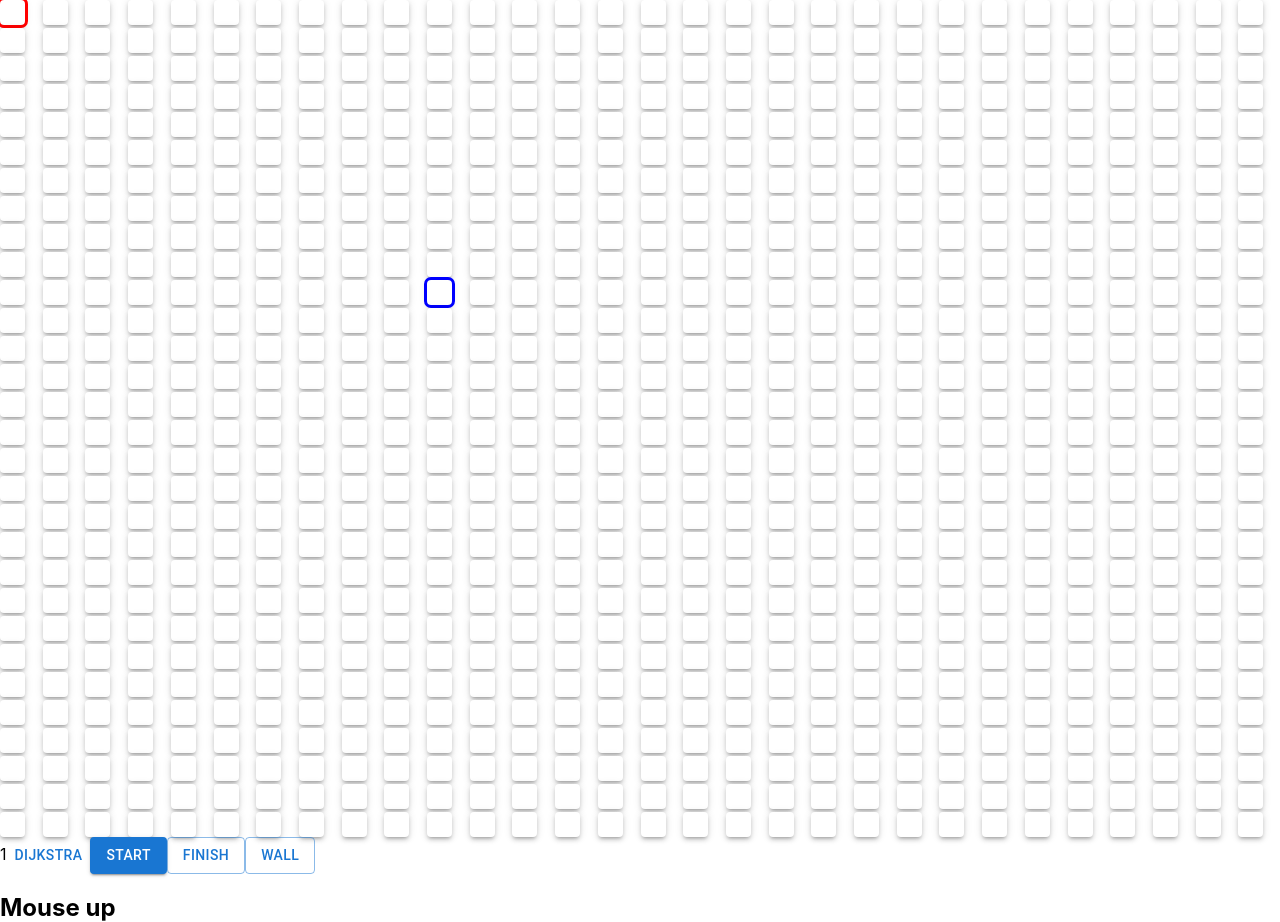
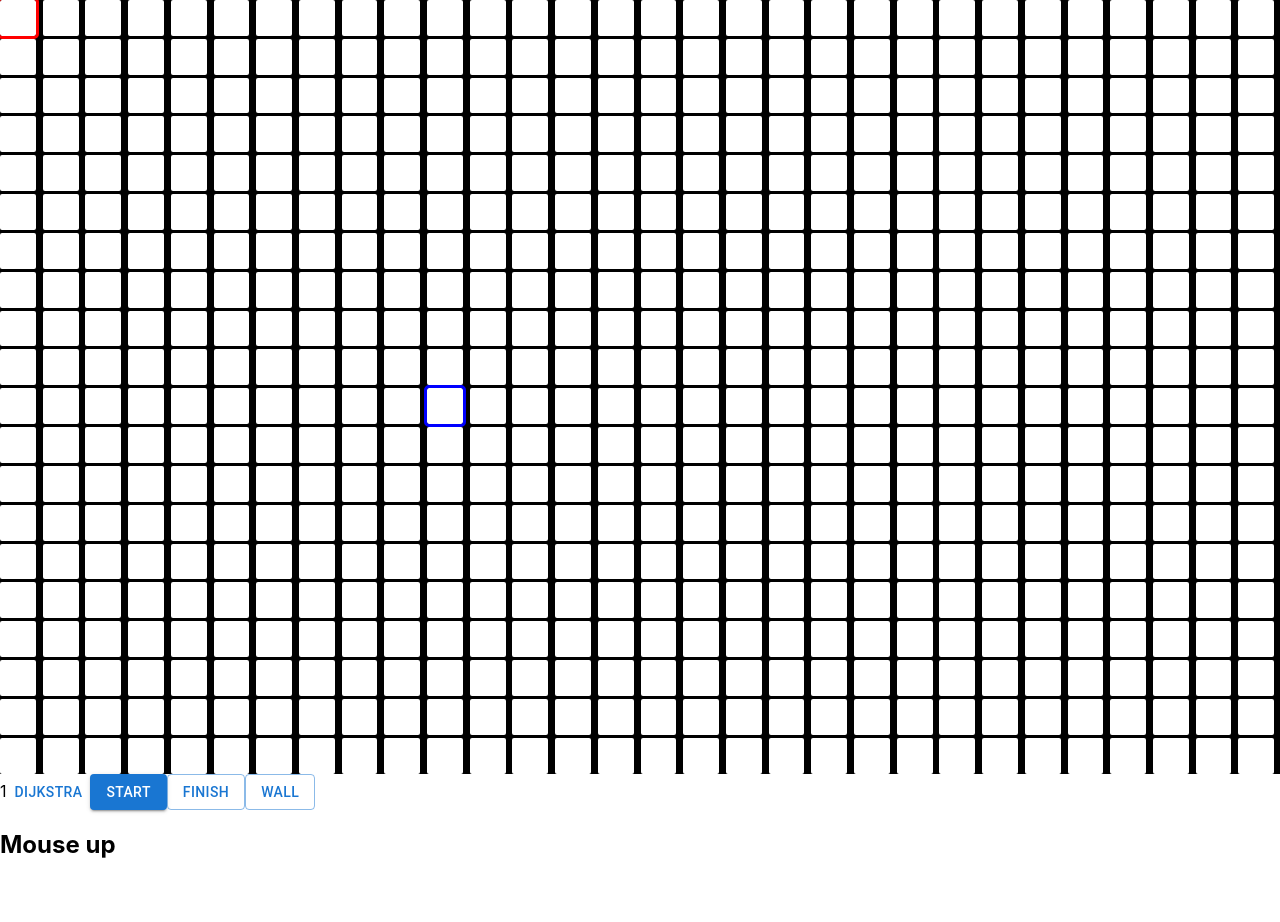
Before and after one commit to synziv/path-finding, a React (Create React App) app: page / in a window 1280 px wide. After the commit the page ends 859 px from the top, so only its background shows below. Built offline with nearby package versions, Linux system fonts and the light colour scheme.

Commit message:
remove paper to div(performence)

```diff
--- a/src/App.css
+++ b/src/App.css
@@ -79,10 +79,12 @@
 }
 
 .start{
-  outline: red solid;
+  outline: 0.3vw red solid !important;
+  background-color: #FFFFFF !important;
 }
 .finish{
-  outline: blue solid;
+  outline: 0.3vw blue solid !important;
+  background-color: #FFFFFF !important;
 }
 
 .path{
@@ -90,8 +92,11 @@
 }
 
 .cell{
-  height: 25px;
-  width: 25px;
+  height: 2.8vw;
+  width: 2.8vw;
+  max-width: 4.5vh;
+  max-height: 4.5vh;
+  border-radius: 2px;
 }
 
 .MuiGrid-root .MuiGrid-container{
@@ -111,6 +116,7 @@
   grid-column-gap: 01px;
   grid-row-gap: 03px;
   height: 3.5%;
+  background-color: black;
 }
 
 .grid-container{
--- a/src/App.tsx
+++ b/src/App.tsx
@@ -19,7 +19,7 @@ let render_matrix:JSX.Element[] =[];
 let arrTest: JSX.Element[]=[];
 
 function App() {
-  const height =30;
+  const height =20;
   const width =30;
   //const {Heapify} = require('heapify');
   //const matrix:number[][] = [];
--- a/src/CellComponent.tsx
+++ b/src/CellComponent.tsx
@@ -28,8 +28,8 @@ class CellComponent extends React.Component<ICellComponentProps> {
     render() {
         //console.log("render" + { x: this.props.x, y: this.props.y });
         return (
-            <Paper onClick={() => this.props.child_onClick(this.props.x, this.props.y)} elevation={3} className={"cell "+ this.getClassName(this.props.cell)}>
-            </Paper>
+            <div onClick={() => this.props.child_onClick(this.props.x, this.props.y)} className={"cell "+ this.getClassName(this.props.cell)}>
+            </div>
         );
     }
 }
```
